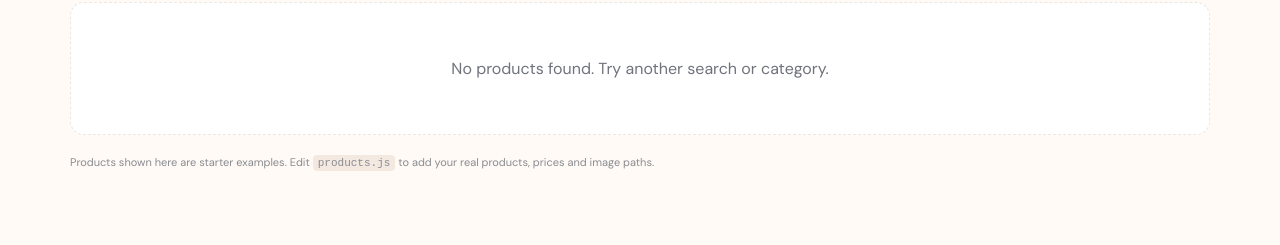
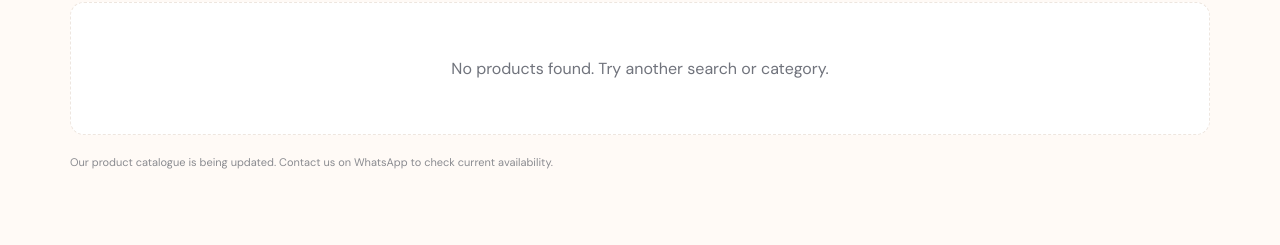
Before and after one commit to alipssport/Alips.pk, a plain HTML site: page index.html in a window 1280 px wide. Shown: the part 1255-1500 px from the top of the page. Drawn offline with Linux system fonts and the light colour scheme.

Commit message:
Clarify catalogue is being refreshed

```diff
--- a/index.html
+++ b/index.html
@@ -53,7 +53,7 @@
       <div class="section-heading"><div><p class="eyebrow">Our collection</p><h2>Featured products</h2></div><p>Choose a category or search the collection.</p></div>
       <div class="shop-tools"><div class="filters" id="filters"><button class="filter active" data-filter="All">All</button><button class="filter" data-filter="Technology">Technology</button><button class="filter" data-filter="Perfumes">Perfumes</button><button class="filter" data-filter="Electrical Accessories">Electrical</button></div><label class="search-box"><span>⌕</span><input id="searchInput" type="search" placeholder="Search products..." aria-label="Search products"></label></div>
       <div class="product-grid" id="productGrid"></div>
-      <p class="catalog-note" id="catalogNote">Products shown here are starter examples. Edit <code>products.js</code> to add your real products, prices and image paths.</p>
+      <p class="catalog-note" id="catalogNote">Our product catalogue is being updated. Contact us on WhatsApp to check current availability.</p>
     </section>
 
     <section class="about-band" id="about"><div><p class="eyebrow">A little about us</p><h2>Good finds.<br><span>Better everyday.</span></h2></div><p>Alips.pk is a multi-category online store built around useful products, simple shopping and friendly customer support. Our goal is to make discovering and ordering everyday essentials easy.</p></section>
```
